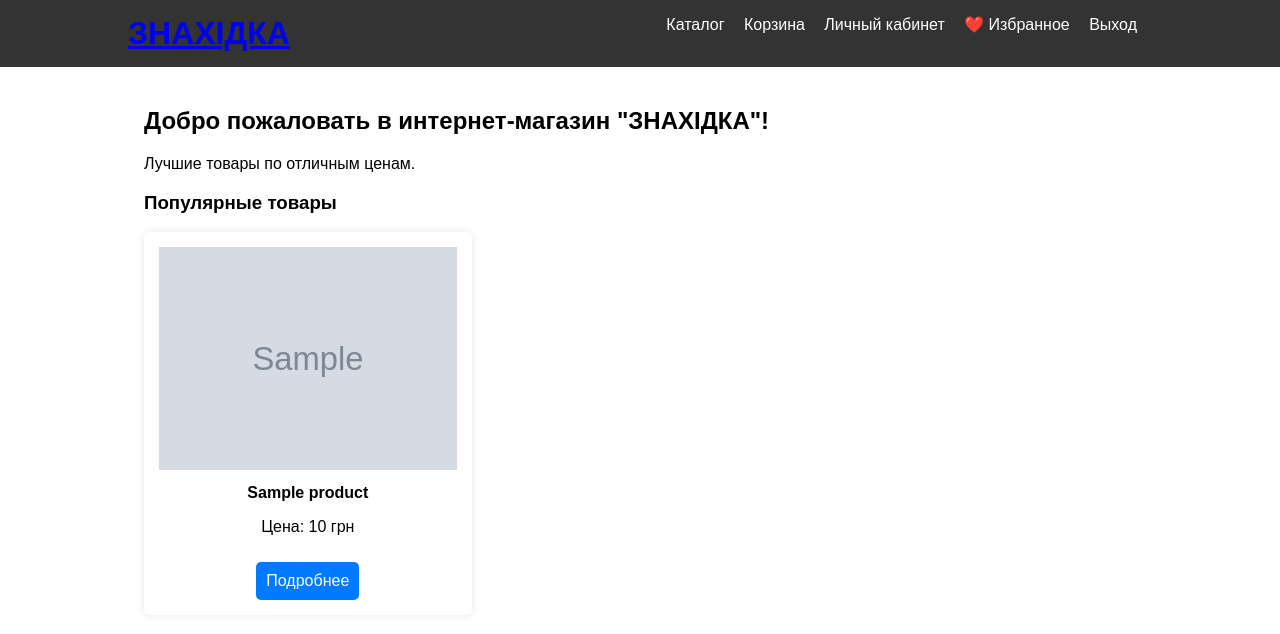
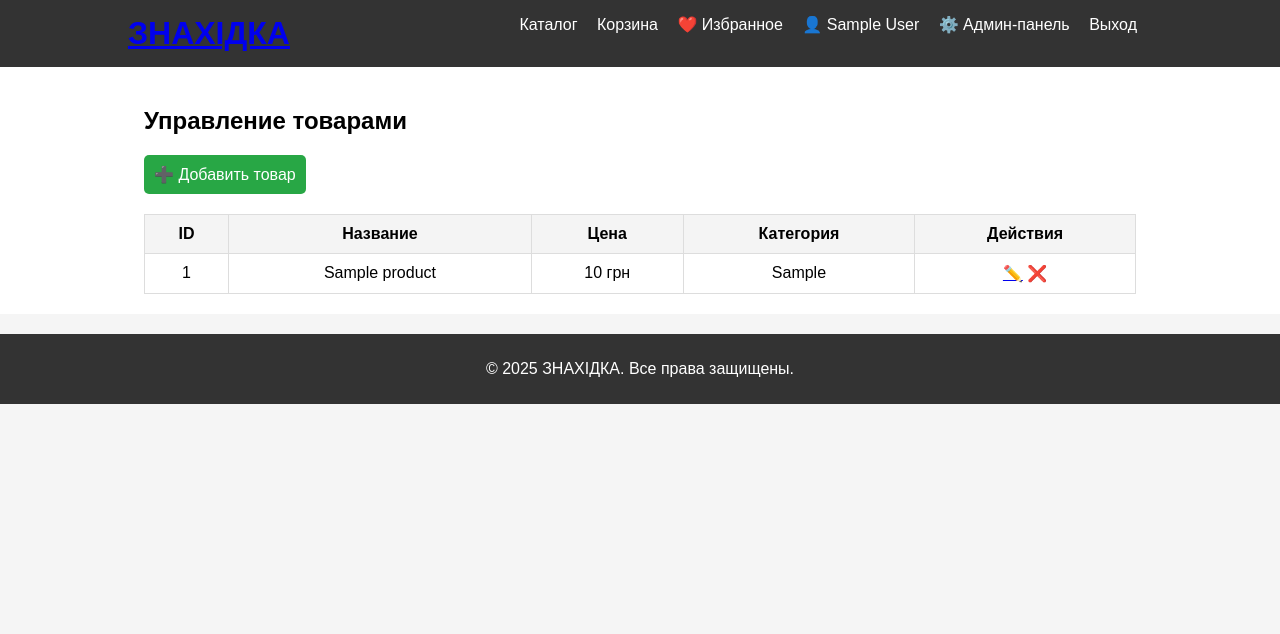
Before and after one commit to alexsandr81/znahidka, a PHP site: page /index.php?page=products in a window 1280 px wide. Shown: the top 634 px of the page. Run offline with PHP 8.4, Linux system fonts and the light colour scheme; the visitor is signed in with stand-in values (Sample User, id 1); tables that the repository leaves empty or names only in its code hold one stand-in row (values such as "Sample post"); grey boxes marked "Sample" are stand-in pictures.

Commit message:
Управление товарами

```diff
--- a/css/style.css
+++ b/css/style.css
@@ -181,3 +181,33 @@ button:hover {
 .orders-table th {
     background: #f4f4f4;
 }
+
+.admin-table {
+    width: 100%;
+    border-collapse: collapse;
+    margin-top: 20px;
+}
+
+.admin-table th, .admin-table td {
+    border: 1px solid #ddd;
+    padding: 10px;
+    text-align: center;
+}
+
+.admin-table th {
+    background: #f4f4f4;
+}
+
+.add-btn {
+    display: inline-block;
+    padding: 10px;
+    background: #28a745;
+    color: white;
+    text-decoration: none;
+    border-radius: 5px;
+}
+
+.delete-btn {
+    color: red;
+    text-decoration: none;
+}
--- a/index.php
+++ b/index.php
@@ -3,15 +3,31 @@ session_start();
 require_once 'core/config/config.php';
 require_once 'core/database/db.php';
 
+// Разрешённые страницы
+$allowed_pages = ['home', 'catalog', 'product', 'cart', 'profile', 'admin', 'products', 'product_add', 'login', 'favorites'];
+
 // Определяем текущую страницу
 $page = $_GET['page'] ?? 'home';
 
-// Подключаем нужный шаблон
-$allowed_pages = ['home', 'catalog', 'product', 'cart', 'profile', 'admin', 'login', 'favorites'];
+// Если страницы нет в списке разрешённых — загружаем home
+if (!in_array($page, $allowed_pages)) {
+    $page = 'home';
+}
 
-if (in_array($page, $allowed_pages)) {
-    require "views/{$page}/index.php";
+// Определяем путь к файлу
+if ($page === 'products') {
+    require "views/admin/products.php";
+    exit;
+} elseif ($page === 'product_add') {
+    require "views/admin/product_add.php";
+    exit;
 } else {
-    require "views/home/index.php"; // 404 пока не делаем
+    $page_path = "views/{$page}/index.php";
 }
-?>
+
+// Проверяем, существует ли файл
+if (file_exists($page_path)) {
+    require $page_path;
+} else {
+    require "views/home/index.php"; // Если файла нет, загружаем главную
+}
--- a/templates/header.php
+++ b/templates/header.php
@@ -1,5 +1,6 @@
 <?php
 session_start();
+require_once 'core/database/db.php';
 ?>
 <!DOCTYPE html>
 <html lang="ru">
@@ -17,18 +18,24 @@ session_start();
                 <ul>
                     <li><a href="/znahidka/?page=catalog">Каталог</a></li>
                     <li><a href="/znahidka/?page=cart">Корзина</a></li>
+                    <li><a href="/znahidka/?page=favorites">❤️ Избранное</a></li>
+
                     <?php if (isset($_SESSION['user_id'])): ?>
-                        <li><a href="/znahidka/?page=profile">Личный кабинет</a></li>
-                        <li><a href="/znahidka/?page=favorites">❤️ Избранное</a></li>
+                        <li><a href="/znahidka/?page=profile">👤 <?= htmlspecialchars($_SESSION['user_name']) ?></a></li>
+
+                        <?php
+                        // Проверяем, админ ли пользователь
+                        $stmt = $pdo->prepare("SELECT role FROM users WHERE id = ?");
+                        $stmt->execute([$_SESSION['user_id']]);
+                        $user = $stmt->fetch();
+
+                        if ($user && $user['role'] === 'admin'): ?>
+                            <li><a href="/znahidka/?page=admin">⚙️ Админ-панель</a></li>
+                        <?php endif; ?>
 
                         <li><a href="/znahidka/core/auth/logout.php">Выход</a></li>
                     <?php else: ?>
-                        <?php if (isset($_SESSION['user_id'])): ?>
-    <li><a href="/znahidka/?page=profile">👤 <?= htmlspecialchars($_SESSION['user_name']) ?></a></li>
-    <li><a href="/znahidka/core/auth/logout.php">Выход</a></li>
-<?php else: ?>
-    <li><a href="/znahidka/?page=login">Вход</a></li>
-<?php endif; ?>
+                        <li><a href="/znahidka/?page=login">Вход</a></li>
                     <?php endif; ?>
                 </ul>
             </nav>
--- /dev/null
+++ b/views/admin/products.php
@@ -0,0 +1,66 @@
+<?php
+require_once 'templates/header.php';
+require_once 'core/database/db.php';
+
+// Проверяем, авторизован ли пользователь
+if (!isset($_SESSION['user_id'])) {
+    $_SESSION['message'] = "Войдите в систему!";
+    header("Location: /znahidka/?page=login");
+    exit;
+}
+
+// Получаем роль пользователя
+$stmt = $pdo->prepare("SELECT role FROM users WHERE id = ?");
+$stmt->execute([$_SESSION['user_id']]);
+$user = $stmt->fetch();
+
+// Проверяем, является ли пользователь администратором
+if (!$user || $user['role'] !== 'admin') {
+    $_SESSION['message'] = "У вас нет прав!";
+    header("Location: /znahidka/?page=home");
+    exit;
+}
+
+// Получаем список товаров
+$stmt = $pdo->query("SELECT * FROM products ORDER BY created_at DESC");
+$products = $stmt->fetchAll();
+?>
+
+<div class="container">
+    <h2>Управление товарами</h2>
+
+    <a href="/znahidka/?page=product_add" class="add-btn">➕ Добавить товар</a>
+
+    <?php if (!empty($_SESSION['message'])): ?>
+        <div class="alert"><?= htmlspecialchars($_SESSION['message']) ?></div>
+        <?php unset($_SESSION['message']); ?>
+    <?php endif; ?>
+
+    <table class="admin-table">
+        <thead>
+            <tr>
+                <th>ID</th>
+                <th>Название</th>
+                <th>Цена</th>
+                <th>Категория</th>
+                <th>Действия</th>
+            </tr>
+        </thead>
+        <tbody>
+            <?php foreach ($products as $product): ?>
+                <tr>
+                    <td><?= $product['id'] ?></td>
+                    <td><?= htmlspecialchars($product['title']) ?></td>
+                    <td><?= $product['price'] ?> грн</td>
+                    <td><?= htmlspecialchars($product['category']) ?></td>
+                    <td>
+                        <a href="/znahidka/?page=product_edit&id=<?= $product['id'] ?>">✏️</a>
+                        <a href="/znahidka/core/admin/delete_product.php?id=<?= $product['id'] ?>" class="delete-btn">❌</a>
+                    </td>
+                </tr>
+            <?php endforeach; ?>
+        </tbody>
+    </table>
+</div>
+
+<?php require_once 'templates/footer.php'; ?>
```
Also changed, not shown: core/admin/delete_product.php (added, +24 -0 lines), views/admin/index.php (added, +33 -0 lines), views/admin/product_add.php (added, +65 -0 lines).
